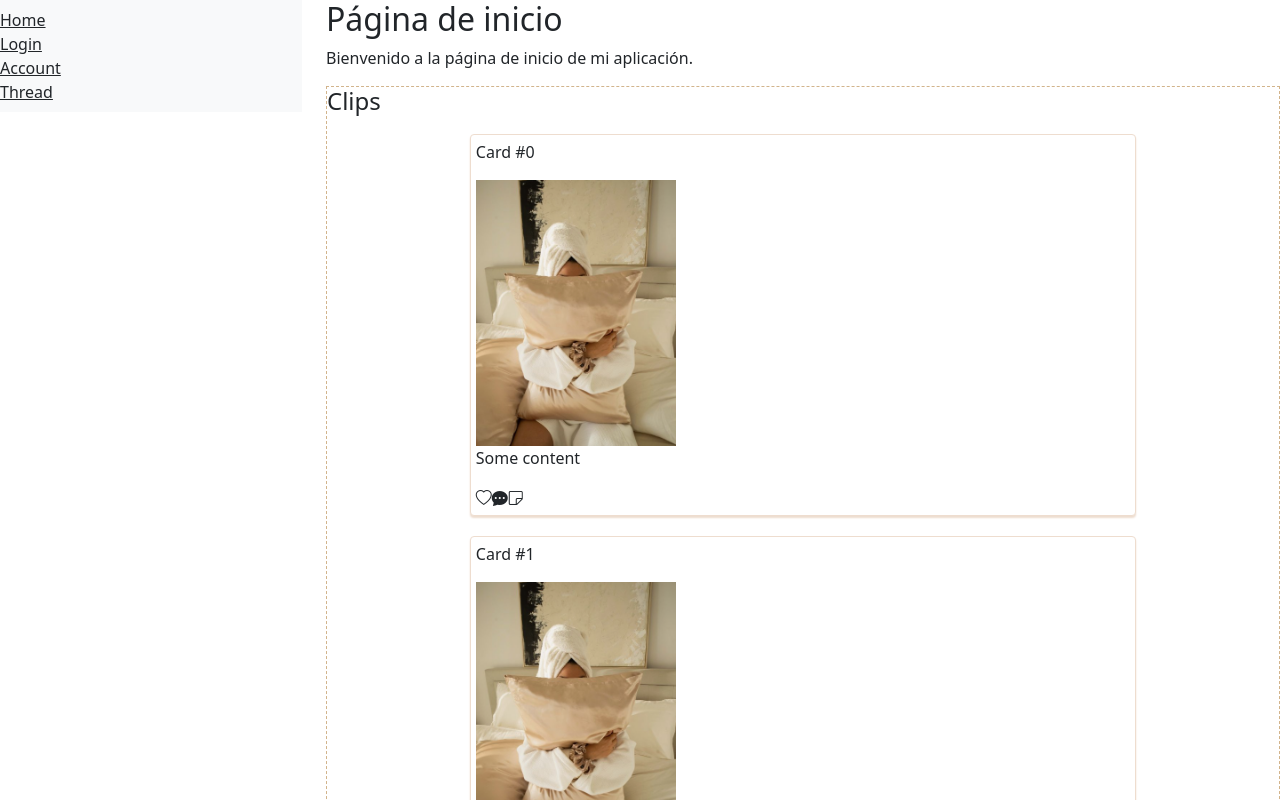
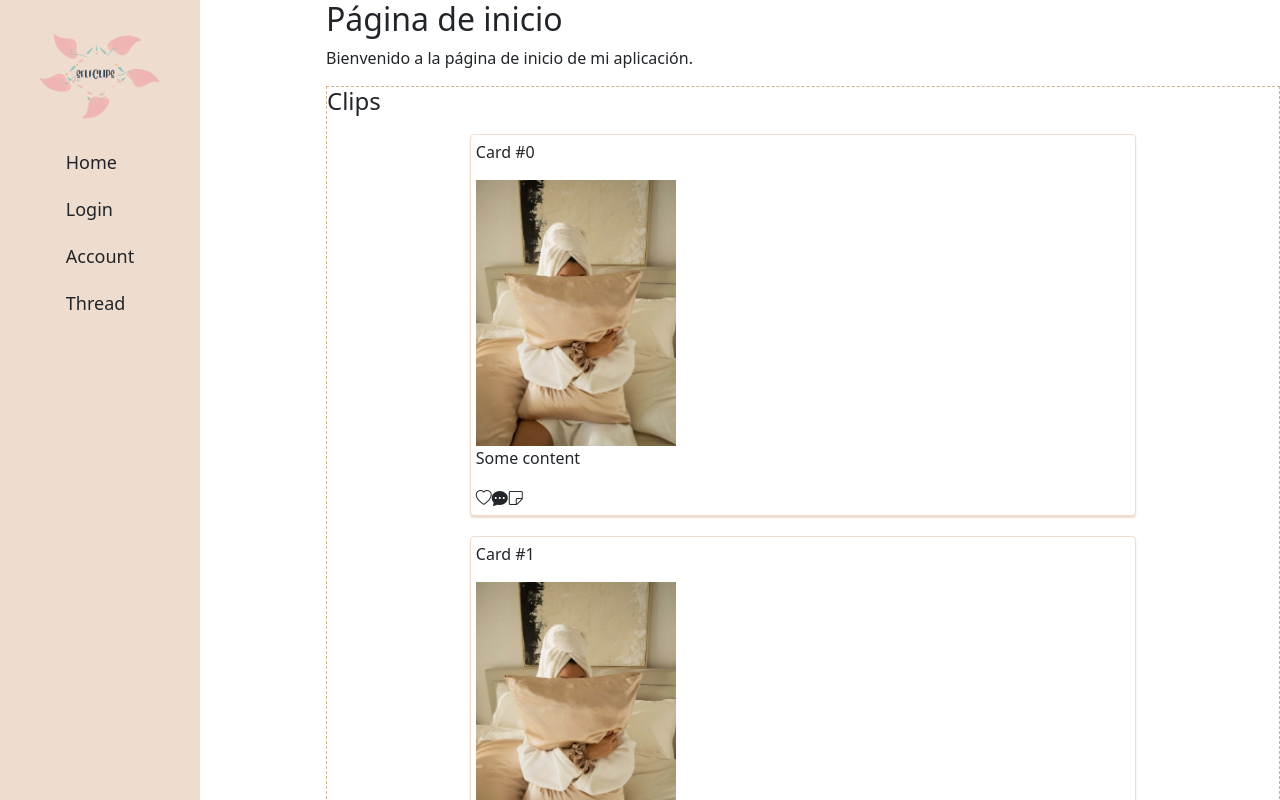
Before and after one commit to JuanitaOramas/Project_SelClips, a React (Create React App) app: page / in a window 1280 px wide. Shown: the top 800 px of the page. Built offline with nearby package versions, Linux system fonts and the light colour scheme; the HTML template or start-up script is replaced by a standard one.

Commit message:
scrollable menu :+1:

```diff
--- /dev/null
+++ b/src/components/Menu.css
@@ -0,0 +1,55 @@
+/* styles.css */
+.page-container {
+  position: fixed!important; /* Make the container fixed on the screen */
+    top: 0;
+    left: 0;
+    right: 0;
+    bottom: 0;
+    display: flex!important;
+}
+
+.sidebar {
+  width: 200px;
+  position: sticky!important; /* Make the sidebar sticky */
+  top: 0; /* Stick to the top of the viewport */
+  background-color: #333;
+  color: white;
+  padding: 20px 10px;
+  z-index: 100;
+  display: flex!important;
+  flex-direction: column;
+  align-items: center;
+      background: -webkit-linear-gradient(to right,rgb(238,221,207), rgb(238,221,207) );
+
+
+          background: linear-gradient(to right,   rgb(238,221,207), rgb(238,221,207) );
+
+}
+
+.logo {
+  width: 120px;
+  margin: 0 auto;
+  padding: 20px 0;
+}
+
+.content-container {
+  position: sticky!important;
+  flex: 1;
+  overflow-y: auto; /* Add vertical scroll for content */
+  padding: 20px; /* Add padding for spacing */
+
+}
+
+.content {
+  /* Your main content styles here */
+}
+
+.sidebar a {
+  text-decoration: none;
+  padding: 10px 0;
+  font-size: 18px;
+}
+
+.sidebar a:hover {
+  background-color: #555;
+}
--- a/src/components/Menu.jsx
+++ b/src/components/Menu.jsx
@@ -2,22 +2,27 @@ import React from 'react';
 import Navbar from 'react-bootstrap/Navbar';
 import Nav from 'react-bootstrap/Nav';
 import { Link } from 'react-router-dom';
+import './Menu.css';
+import logo from "../logoSelfClips.png";
 
 function VerticalMenu() {
   return (
-    <Navbar bg="body-tertiary" >
-      {/* <a className="navbar-brand text-dark " href="#">Navbar</a> */}
-      {/* <Navbar.Toggle aria-controls="navbarNav" className="text-dark"/>
-      <Navbar.Collapse  id="navbarNav"> */}
+    <div className="page-container">
+      <Navbar className="sidebar" bg="body-tertiary">
+        <img src={logo} alt="Logo" className="logo" />
         <Nav className="flex-column">
-        <Link to="/" active className="text-dark">Home</Link>
+          <Link to="/" className="text-dark">Home</Link>
           <Link to="/login" className="text-dark">Login</Link>
           <Link to="/account" className="text-dark">Account</Link>
           <Link to="/threads" className="text-dark">Thread</Link>
-
         </Nav>
-      {/* </Navbar.Collapse> */}
       </Navbar>
+      <div className="content-container">
+        <div className="content">
+          {/* Your main content goes here */}
+        </div>
+      </div>
+    </div>
   );
 }
 
```
Also changed, not shown: src/components/logoSelfClips.png (added). Lines whose indentation alone changed are shown as unchanged.
